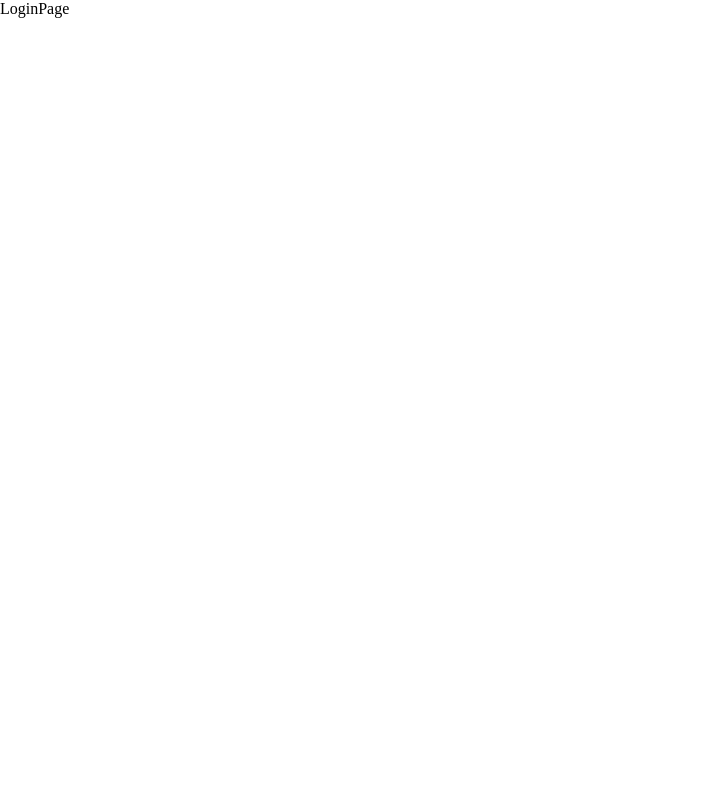
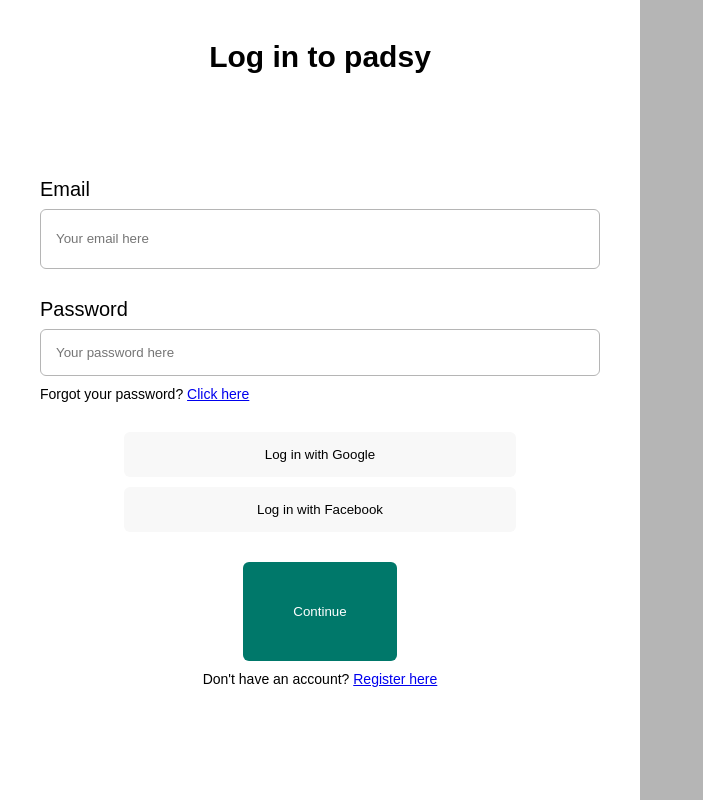
Before and after one commit to samergh1/padsy, a React (Vite) app: page /login in a window 1280 px wide. Shown: the whole page, without its empty margins (0-703 px from the left). Built offline with nearby package versions, Linux system fonts and the light colour scheme.

Commit message:
Diseño de login

```diff
--- a/index.html
+++ b/index.html
@@ -4,7 +4,7 @@
     <meta charset="UTF-8" />
     <link rel="icon" type="image/svg+xml" href="/vite.svg" />
     <meta name="viewport" content="width=device-width, initial-scale=1.0" />
-    <title>Vite + React</title>
+    <title>Padsy</title>
   </head>
   <body>
     <div id="root"></div>
--- a/src/index.css
+++ b/src/index.css
@@ -3,3 +3,8 @@
   padding: 0;
   margin: 0;
 }
+
+html,
+body {
+  font-family: 'Josefin Sans', sans-serif;
+}
--- a/src/pages/LoginPage/LoginPage.jsx
+++ b/src/pages/LoginPage/LoginPage.jsx
@@ -1,7 +1,37 @@
 import React from 'react'
+import styles from "./LoginPage.module.css";
+import googleLogo from "../../assets/google.png"
 
 export function LoginPage() {
   return (
-    <div>LoginPage</div>
+    <div className={styles.container}>
+      <div className={styles.leftContainer}>
+        <h1 className={styles.title}>Log in to padsy</h1>
+        <div className={styles.inputContainer}>
+          <p className={styles.inputTitle}>Email</p>
+          <input type="email" name="email" placeholder="Your email here" className={styles.input} />
+        </div>
+        <div className={styles.inputContainer}>
+          <p className={styles.inputTitle}>Password</p>
+          <input type="password" name="password" placeholder="Your password here" className={styles.input} />
+          <p className={styles.text}>Forgot your password? <a href="#">Click here</a></p>
+        </div>
+        <div className={styles.signInOptions}>
+          <button className={styles.google}>Log in with Google</button>
+          <button className={styles.facebook}>Log in with Facebook</button>
+        </div>
+        <div>
+          <button className={styles.continue}>Continue</button>
+        </div>
+        <div className={styles.registerOptn}>
+          <p className={styles.text}>Don't have an account? <a href='#'>Register here</a></p>
+        </div>
+
+      </div>
+      <div className={styles.rightContainer}>
+
+      </div>
+
+    </div>
   )
 }
--- a/src/pages/LoginPage/LoginPage.module.css
+++ b/src/pages/LoginPage/LoginPage.module.css
@@ -0,0 +1,94 @@
+* {
+    box-sizing: border-box;
+    height: 100%;
+}
+
+.title {
+    font-size: 30px;
+    margin-bottom: 30px;
+}
+
+.container {
+    display: grid;
+    grid-template-columns: 50% 50%;
+}
+
+.leftContainer {
+    display: flex;
+    flex-direction: column;
+    background-color: rgb(255, 255, 255);
+    justify-content: center;
+    align-items: center;
+    padding: 40px;
+}
+
+.rightContainer {
+    background-color: #B5B5B5;
+}
+
+.inputContainer {
+    display: flex;
+    flex-direction: column;
+    width: 100%;
+    margin-bottom: 20px;
+}
+
+.input {
+    padding: 15px;
+    border: 1px solid #B5B5B5;
+    border-radius: 6px;
+}
+
+.inputTitle {
+    font-weight: 500;
+    font-size: 20px;
+    line-height: 40px;
+}
+
+.text {
+    margin-top: 10px;
+    margin-bottom: 10px;
+    font-size: 14px;
+}
+
+.signInOptions {
+    display: flex;
+    flex-direction: column;
+    justify-content: center;
+    align-items: center;
+    width: 100%;
+    margin-bottom: 20px;
+}
+
+.google, .facebook {
+    display: flex;
+    justify-content: center;
+    align-items: center;
+    background-color: #F8F8F8;
+    border-radius: 6px;
+    padding: 15px;
+    width: 70%;
+    border: none;
+    margin-bottom: 10px;
+}
+
+
+.signInOptions button:hover {
+    cursor: pointer;
+    transition: all ease 0.2s;
+    scale: 1.05;
+}
+
+.continue {
+    padding: 0 50px;
+    color: white;
+    background: #00786A;
+    border-radius: 6px;
+    border: none;
+}
+
+.continue:hover {
+    cursor: pointer;
+    transition: all ease 0.2s;
+    scale: 1.05;
+}
```
Also changed, not shown: src/assets/google.png (added).
